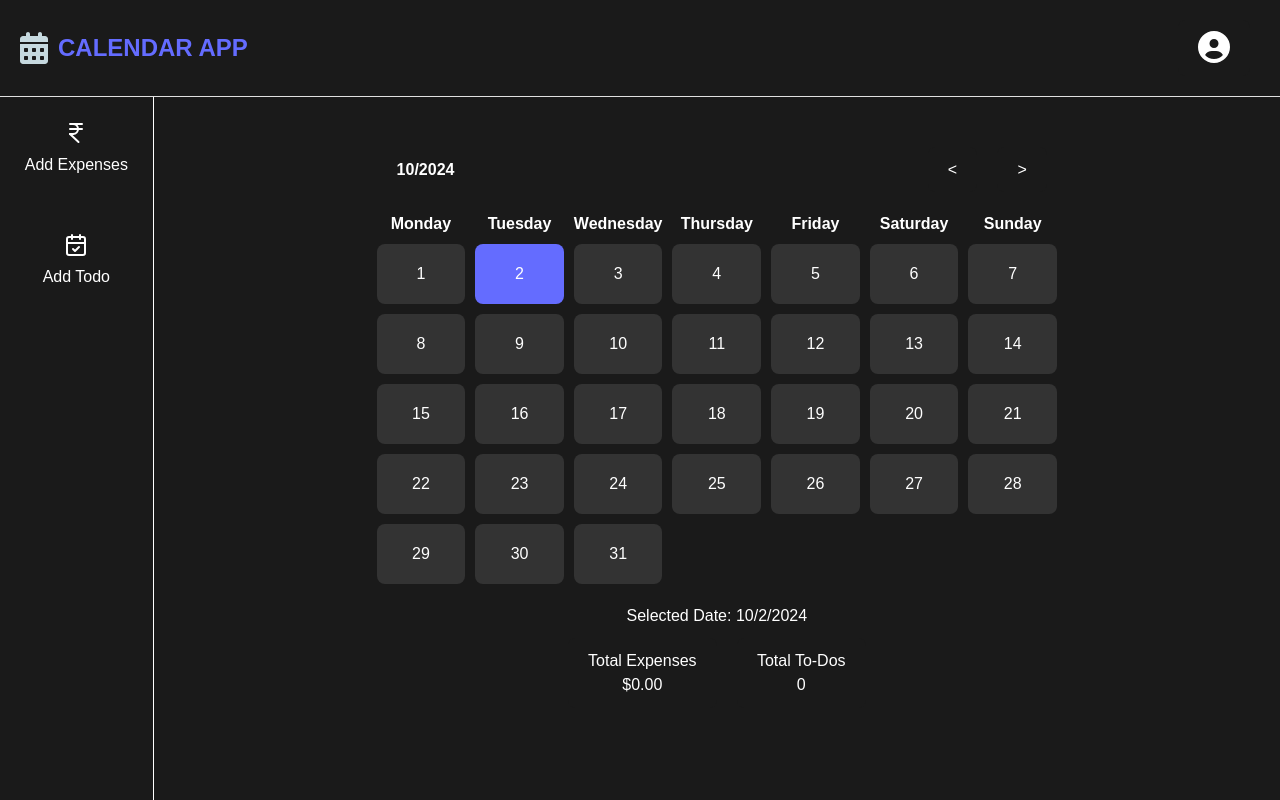
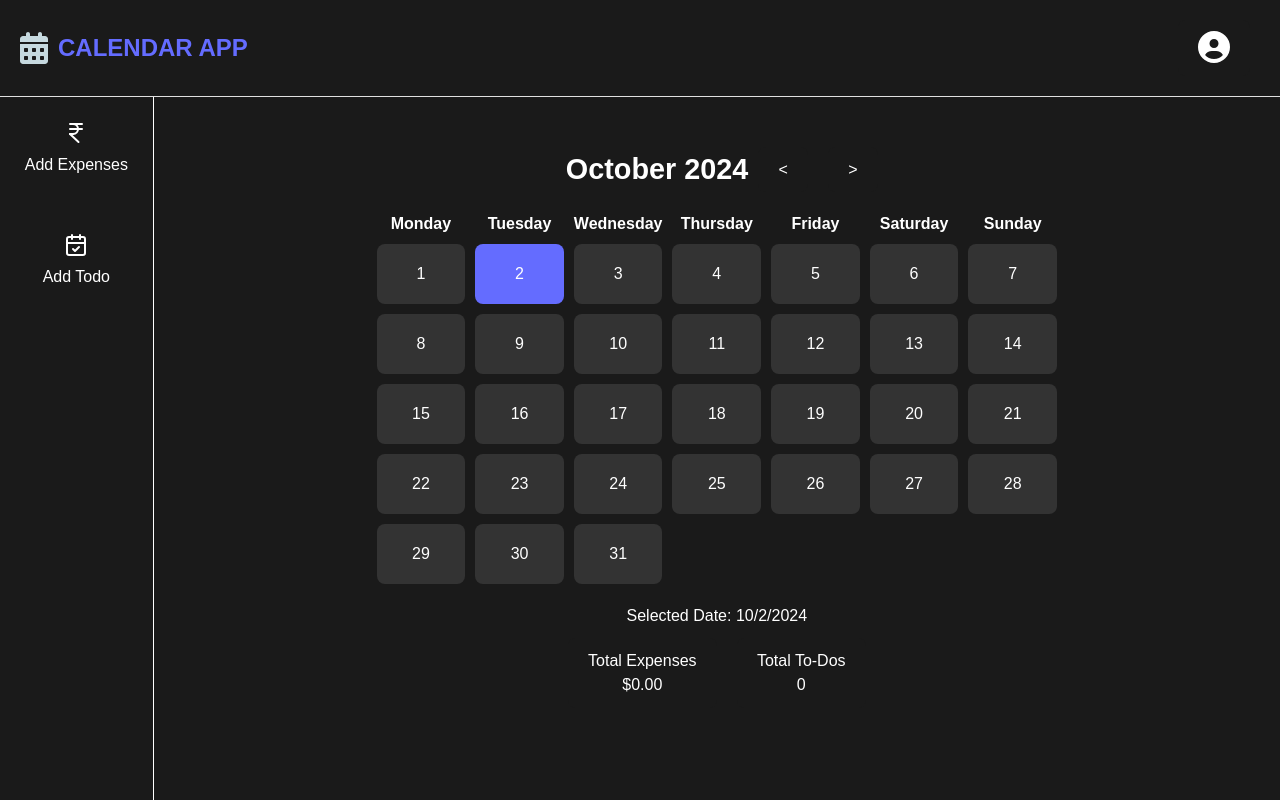
Before and after one commit to divyansh-2005/my-calendar-app, a React (Vite) app in the folder FRONTEND/: page / in a window 1280 px wide. Shown: the top 800 px of the page. Built offline with nearby package versions, Linux system fonts and the light colour scheme; no server answers.

Commit message:
added changes in month
from digit to number and centered the position

```diff
--- a/FRONTEND/src/components/Calendar.jsx
+++ b/FRONTEND/src/components/Calendar.jsx
@@ -5,6 +5,11 @@ const Calendar = ({ onDateClick }) => {
   const [activeDay, setActiveDay] = useState(null);
   const [currentMonth, setCurrentMonth] = useState(new Date().getMonth());
   const [currentYear, setCurrentYear] = useState(new Date().getFullYear());
+
+  const monthNames = [
+    'January', 'February', 'March', 'April', 'May', 'June',
+    'July', 'August', 'September', 'October', 'November', 'December'
+  ];
 
   const handleDayClick = (day) => {
     setActiveDay(day);
@@ -46,7 +51,7 @@ const Calendar = ({ onDateClick }) => {
     <div className="calendar">
       <div className="calendar-nav">
         <div className="nav-left">
-          <div className="current-month">{`${currentMonth + 1}/${currentYear}`}</div>
+          <div className="current-month">{`${monthNames[currentMonth]} ${currentYear}`}</div>
         </div>
         <div className="nav-right">
           <button className="btn" onClick={handlePrevMonth}>
--- a/FRONTEND/src/styles/Calendar.css
+++ b/FRONTEND/src/styles/Calendar.css
@@ -7,8 +7,14 @@
     justify-content: space-between;
     align-items: center;
     margin-bottom: 10px;
+    justify-content: center; /* Center content horizontally */
   }
+  .current-month {
+    font-size: 1.8em;
+    font-weight: bold;
+    text-align: center; /* Align the text to the center */
 
+  }
   .nav-left {
     display: flex;
     align-items: center;
```
